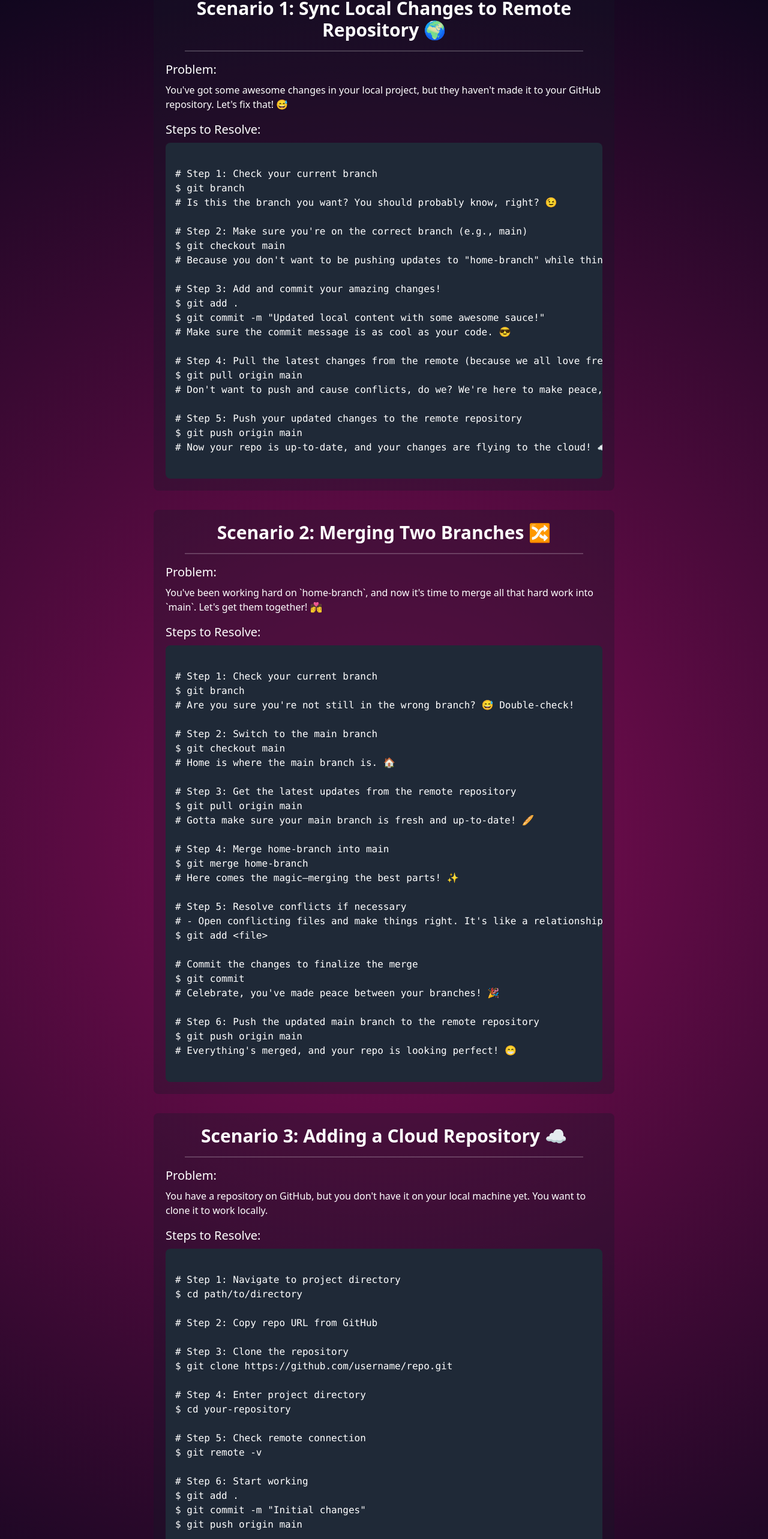
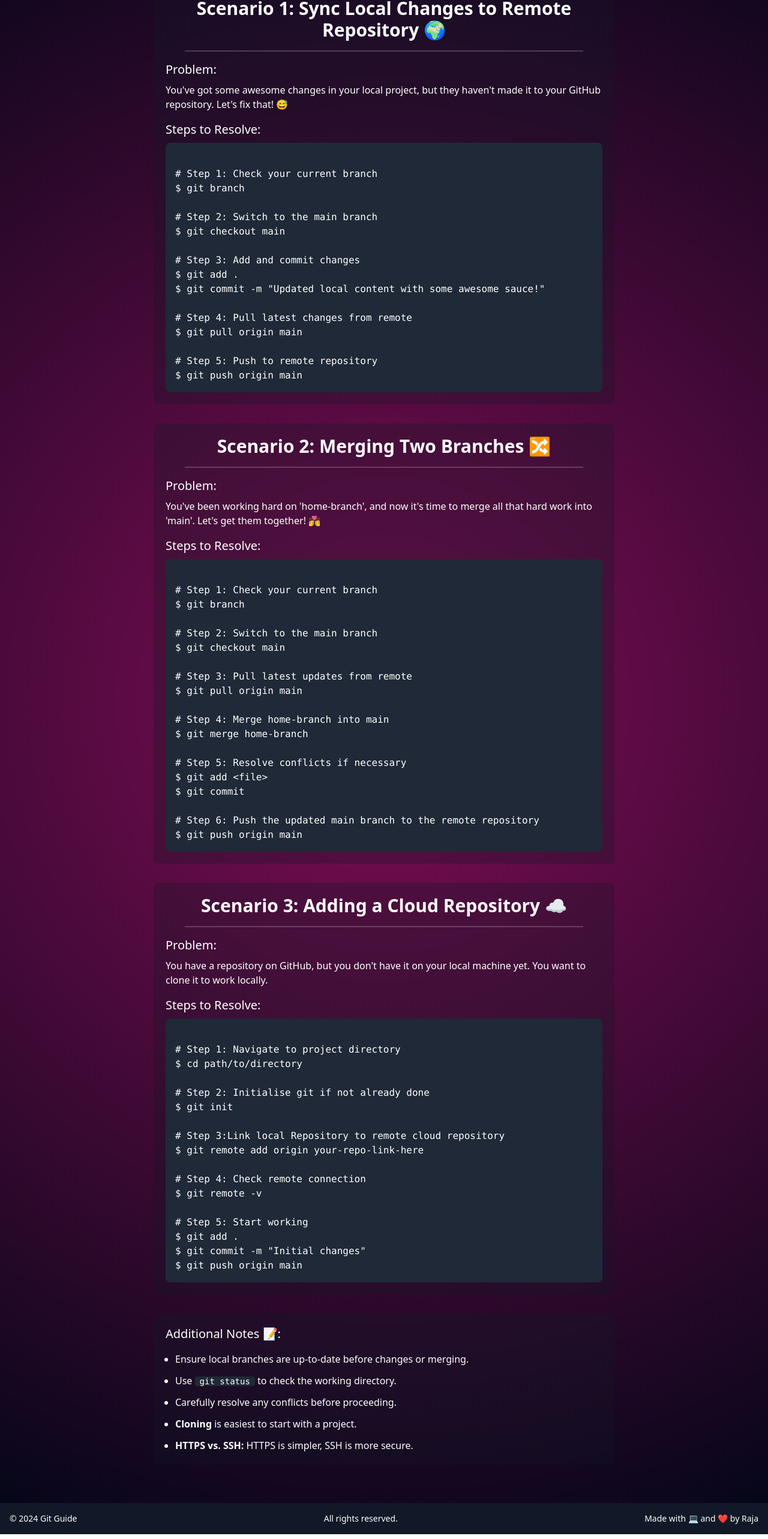
Before and after one commit to rajavenkatesh04/GitGuide, a React (Vite) app: page /scenarios in a window 1280 px wide. Shown: the part 224-2790 px from the top of the page at 60% size. Built offline with nearby package versions, Linux system fonts and the light colour scheme.

Commit message:
Testing vercel changes

```diff
--- a/src/features/gitGuide/GitScenarios.jsx
+++ b/src/features/gitGuide/GitScenarios.jsx
@@ -1,264 +1,85 @@
 import React from "react";
 
-const GitScenarios = () => {
-  return (
-    <div className="text-white px-2 sm:px-4 md:px-8 lg:px-16">
-      <h1 className="text-3xl sm:text-4xl font-bold mb-8 text-center">
-        Git Scenarios 🛠️
-      </h1>
-
-      {/* Scenario 1 */}
-      <section className="mb-8 bg-gray-900/30 rounded-lg p-3 sm:p-5 hidden md:block">
+const Scenario = ({ title, problem, steps, isMobile }) => (
+  <section
+    className={`mb-8 ${!isMobile ? "hidden md:block" : "md:hidden"} ${
+      !isMobile ? "bg-gray-900/30 rounded-lg p-3 sm:p-5" : ""
+    }`}
+  >
     <h2 className="text-2xl sm:text-3xl font-semibold mb-4 text-center">
-          Scenario 1: Sync Local Changes to Remote Repository 🌍
+      {title}
     </h2>
+    {!isMobile && (
       <hr className="border-t-2 border-white/20 mb-4 mx-4 sm:mx-8" />
+    )}
     <div className="space-y-4">
       <div>
         <h3 className="font-medium text-lg sm:text-xl mb-2">Problem:</h3>
-            <p className="text-sm sm:text-base">
-              You've got some awesome changes in your local project, but they
-              haven't made it to your GitHub repository. Let's fix that! 😅
-            </p>
+        <p className="text-sm sm:text-base">{problem}</p>
       </div>
-
       <div>
         <h3 className="font-medium text-lg sm:text-xl mb-2">
           Steps to Resolve:
         </h3>
         <pre className="bg-gray-800 p-3 sm:p-4 rounded-lg text-sm sm:text-base overflow-x-auto">
-              {`
-# Step 1: Check your current branch
-$ git branch
-# Is this the branch you want? You should probably know, right? 😉
-
-# Step 2: Make sure you're on the correct branch (e.g., main)
-$ git checkout main
-# Because you don't want to be pushing updates to "home-branch" while thinking you're in "main." 😬
-
-# Step 3: Add and commit your amazing changes!
-$ git add .
-$ git commit -m "Updated local content with some awesome sauce!"
-# Make sure the commit message is as cool as your code. 😎
-
-# Step 4: Pull the latest changes from the remote (because we all love fresh updates)
-$ git pull origin main
-# Don't want to push and cause conflicts, do we? We're here to make peace, not war. ✌️
-
-# Step 5: Push your updated changes to the remote repository
-$ git push origin main
-# Now your repo is up-to-date, and your changes are flying to the cloud! ☁️🚀
-              `}
+          {steps}
         </pre>
       </div>
     </div>
   </section>
+);
 
-      {/* Mobile-friendly Scenario 1 */}
-      <section className="mb-8 md:hidden">
-        <h2 className="text-2xl sm:text-3xl font-semibold mb-4 text-center">
-          Scenario 1: Sync Local Changes to Remote Repository 🌍
-        </h2>
-        <div className="space-y-4">
-          <div>
-            <h3 className="font-medium text-lg sm:text-xl mb-2">Problem:</h3>
-            <p className="text-sm sm:text-base">
-              You've got some awesome changes in your local project, but they
-              haven't made it to your GitHub repository. Let's fix that! 😅
-            </p>
-          </div>
-
-          <div>
-            <h3 className="font-medium text-lg sm:text-xl mb-2">
-              Steps to Resolve:
-            </h3>
-            <pre className="bg-gray-800 p-3 rounded-lg text-sm sm:text-base overflow-x-auto">
-              {`
-# Step 1: Check branch
+const GitScenarios = () => {
+  const scenarios = [
+    {
+      title: "Scenario 1: Sync Local Changes to Remote Repository 🌍",
+      problem: `You've got some awesome changes in your local project, but they haven't made it to your GitHub repository. Let's fix that! 😅`,
+      steps: `
+# Step 1: Check your current branch
 $ git branch
 
-# Step 2: Switch to main branch
+# Step 2: Switch to the main branch
 $ git checkout main
 
 # Step 3: Add and commit changes
 $ git add .
-$ git commit -m "Updated content"
+$ git commit -m "Updated local content with some awesome sauce!"
 
-# Step 4: Pull latest changes
+# Step 4: Pull latest changes from remote
 $ git pull origin main
 
 # Step 5: Push to remote repository
 $ git push origin main
-              `}
-            </pre>
-          </div>
-        </div>
-      </section>
-
-      {/* Scenario 2 */}
-      <section className="mb-8 bg-gray-900/30 rounded-lg p-3 sm:p-5 hidden md:block">
-        <h2 className="text-2xl sm:text-3xl font-semibold mb-4 text-center">
-          Scenario 2: Merging Two Branches 🔀
-        </h2>
-        <hr className="border-t-2 border-white/20 mb-4 mx-4 sm:mx-8" />
-        <div className="space-y-4">
-          <div>
-            <h3 className="font-medium text-lg sm:text-xl mb-2">Problem:</h3>
-            <p className="text-sm sm:text-base">
-              You've been working hard on `home-branch`, and now it's time to
-              merge all that hard work into `main`. Let's get them together! 💏
-            </p>
-          </div>
-
-          <div>
-            <h3 className="font-medium text-lg sm:text-xl mb-2">
-              Steps to Resolve:
-            </h3>
-            <pre className="bg-gray-800 p-3 sm:p-4 rounded-lg text-sm sm:text-base overflow-x-auto">
-              {`
+`,
+    },
+    {
+      title: "Scenario 2: Merging Two Branches 🔀",
+      problem: `You've been working hard on 'home-branch', and now it's time to merge all that hard work into 'main'. Let's get them together! 💏`,
+      steps: `
 # Step 1: Check your current branch
 $ git branch
-# Are you sure you're not still in the wrong branch? 😅 Double-check!
 
 # Step 2: Switch to the main branch
 $ git checkout main
-# Home is where the main branch is. 🏠
 
-# Step 3: Get the latest updates from the remote repository
+# Step 3: Pull latest updates from remote
 $ git pull origin main
-# Gotta make sure your main branch is fresh and up-to-date! 🥖
 
 # Step 4: Merge home-branch into main
 $ git merge home-branch
-# Here comes the magic—merging the best parts! ✨
 
 # Step 5: Resolve conflicts if necessary
-# - Open conflicting files and make things right. It's like a relationship; sometimes you need to compromise. 💔➡️❤️
 $ git add <file>
-
-# Commit the changes to finalize the merge
 $ git commit
-# Celebrate, you've made peace between your branches! 🎉
 
 # Step 6: Push the updated main branch to the remote repository
 $ git push origin main
-# Everything's merged, and your repo is looking perfect! 😁
-              `}
-            </pre>
-          </div>
-        </div>
-      </section>
-
-      {/* Mobile-friendly Scenario 2 */}
-      <section className="mb-8 md:hidden">
-        <h2 className="text-2xl sm:text-3xl font-semibold mb-4 text-center">
-          Scenario 2: Merging Two Branches 🔀
-        </h2>
-        <div className="space-y-4">
-          <div>
-            <h3 className="font-medium text-lg sm:text-xl mb-2">Problem:</h3>
-            <p className="text-sm sm:text-base">
-              You've been working hard on `home-branch`, and now it's time to
-              merge all that hard work into `main`. Let's get them together! 💏
-            </p>
-          </div>
-
-          <div>
-            <h3 className="font-medium text-lg sm:text-xl mb-2">
-              Steps to Resolve:
-            </h3>
-            <pre className="bg-gray-800 p-3 rounded-lg text-sm sm:text-base overflow-x-auto">
-              {`
-# Step 1: Check current branch
-$ git branch
-
-# Step 2: Switch to main branch
-$ git checkout main
-
-# Step 3: Pull latest updates
-$ git pull origin main
-
-# Step 4: Merge home-branch
-$ git merge home-branch
-
-# Step 5: Resolve conflicts
-$ git add <file>
-$ git commit
-
-# Step 6: Push to remote repository
-$ git push origin main
-              `}
-            </pre>
-          </div>
-        </div>
-      </section>
-
-      {/* Scenario 3 */}
-      <section className="mb-8 bg-gray-900/30 rounded-lg p-3 sm:p-5 hidden md:block">
-        <h2 className="text-2xl sm:text-3xl font-semibold mb-4 text-center">
-          Scenario 3: Adding a Cloud Repository ☁️
-        </h2>
-        <hr className="border-t-2 border-white/20 mb-4 mx-4 sm:mx-8" />
-        <div className="space-y-4">
-          <div>
-            <h3 className="font-medium text-lg sm:text-xl mb-2">Problem:</h3>
-            <p className="text-sm sm:text-base">
-              You have a repository on GitHub, but you don't have it on your
-              local machine yet. You want to clone it to work locally.
-            </p>
-          </div>
-
-          <div>
-            <h3 className="font-medium text-lg sm:text-xl mb-2">
-              Steps to Resolve:
-            </h3>
-            <pre className="bg-gray-800 p-3 sm:p-4 rounded-lg text-sm sm:text-base overflow-x-auto">
-              {`
-# Step 1: Navigate to project directory
-$ cd path/to/directory
-
-# Step 2: Copy repo URL from GitHub
-
-# Step 3: Clone the repository
-$ git clone https://github.com/username/repo.git
-
-# Step 4: Enter project directory
-$ cd your-repository
-
-# Step 5: Check remote connection
-$ git remote -v
-
-# Step 6: Start working
-$ git add .
-$ git commit -m "Initial changes"
-$ git push origin main
-              `}
-            </pre>
-          </div>
-        </div>
-      </section>
-
-      {/* Mobile-friendly Scenario 3 */}
-      <section className="mb-8 md:hidden">
-        <h2 className="text-2xl sm:text-3xl font-semibold mb-4 text-center">
-          Scenario 3: Adding a Cloud Repository ☁️
-        </h2>
-        <div className="space-y-4">
-          <div>
-            <h3 className="font-medium text-lg sm:text-xl mb-2">Problem:</h3>
-            <p className="text-sm sm:text-base">
-              You have a repository on GitHub, but you don't have it on your
-              local machine yet. You want to clone it to work locally & push
-              changes to cloud.
-            </p>
-          </div>
-
-          <div>
-            <h3 className="font-medium text-lg sm:text-xl mb-2">
-              Steps to Resolve:
-            </h3>
-            <pre className="bg-gray-800 p-3 rounded-lg text-sm sm:text-base overflow-x-auto">
-              {`
+`,
+    },
+    {
+      title: "Scenario 3: Adding a Cloud Repository ☁️",
+      problem: `You have a repository on GitHub, but you don't have it on your local machine yet. You want to clone it to work locally.`,
+      steps: `
 # Step 1: Navigate to project directory
 $ cd path/to/directory
 
@@ -275,13 +96,33 @@ $ git remote -v
 $ git add .
 $ git commit -m "Initial changes"
 $ git push origin main
-              `}
-            </pre>
-          </div>
-        </div>
-      </section>
+`,
+    },
+  ];
 
-      {/* Additional Notes */}
+  return (
+    <div className="text-white px-2 sm:px-4 md:px-8 lg:px-16">
+      <h1 className="text-3xl sm:text-4xl font-bold mb-8 text-center">
+        Git Scenarios 🛠️
+      </h1>
+
+      {scenarios.map((scenario, index) => (
+        <React.Fragment key={index}>
+          <Scenario
+            title={scenario.title}
+            problem={scenario.problem}
+            steps={scenario.steps}
+            isMobile={false}
+          />
+          <Scenario
+            title={scenario.title}
+            problem={scenario.problem}
+            steps={scenario.steps}
+            isMobile={true}
+          />
+        </React.Fragment>
+      ))}
+
       <section className="mb-8 bg-gray-900/30 rounded-lg p-3 sm:p-5">
         <h3 className="font-medium text-lg sm:text-xl mb-4">
           Additional Notes 📝:
@@ -295,7 +136,7 @@ $ git push origin main
             <code className="bg-gray-800 px-2 rounded text-xs sm:text-sm">
               git status
             </code>{" "}
-            to check working directory.
+            to check the working directory.
           </li>
           <li>Carefully resolve any conflicts before proceeding.</li>
           <li>
```
Also changed, not shown: 1 other file (tests, documents, lock files or other folders). Lines whose indentation alone changed are shown as unchanged.
